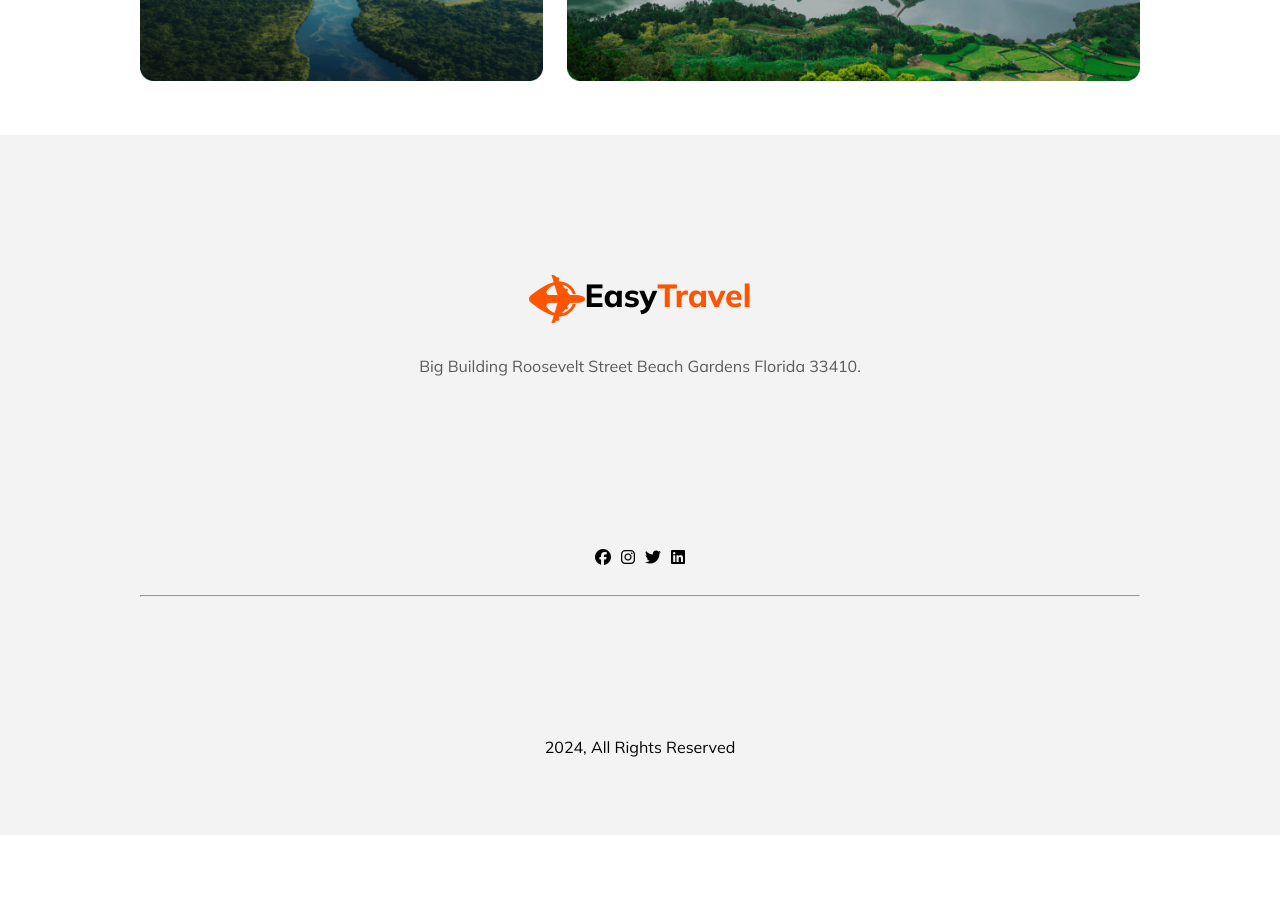
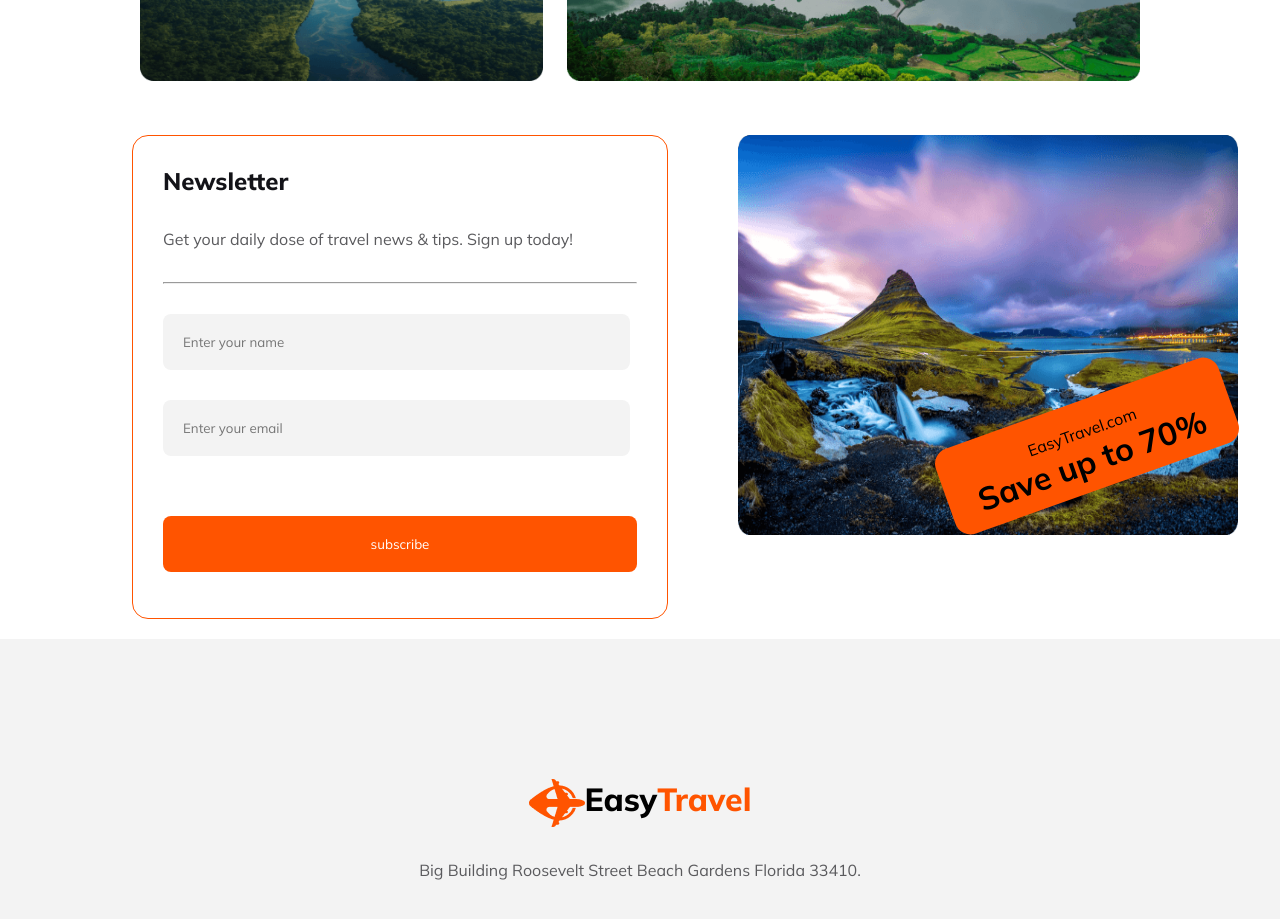
Before and after one commit to tanjir07/second-assignment, a plain HTML site: page index.html in a window 1280 px wide. Shown: the part 3280-4199 px from the top of the page. Before the commit the page ends 4115 px from the top, so only its background shows below. Drawn offline with Linux system fonts and the light colour scheme.

Commit message:
newsleter sec added

```diff
--- a/index.html
+++ b/index.html
@@ -133,6 +133,31 @@
             <div ><img src="/assets/rectangle11.png" style="width: 100%;" alt=""></div>
             <div><img src="/assets/rectangle10.png" style="width: 100%;" alt=""></div>
         </div>
+       </section class="section">
+            <div class="newsteter-main">
+                <div class="newsleter-con ">
+                    <h3>Newsletter</h3>
+                    <p>Get your daily dose of travel news & tips. Sign up today!</p>
+                    <hr>
+                    <input type="text" placeholder="Enter your name">
+                    <input type="text" placeholder="Enter your email">
+                    <button>subscribe</button>
+                </div>
+
+                    <div><img src="/assets/rectangle8.png" alt="">
+                        <div class="cardd">
+                            <p>EasyTravel.com</p>
+                            <h1>Save up to 70%</h1>
+                        </div>
+                    </div>
+
+
+
+            </div>
+        </div>
+
+       <section>
+
        </section>
 
     </main>
--- a/styles/style.css
+++ b/styles/style.css
@@ -265,6 +265,84 @@ border: 1px solid rgba(233, 68, 68, 0.20);
 background: rgba(233, 68, 68, 0.05);
 }
 
+.newsteter-main{
+    display: flex;
+    justify-content:center;
+    gap: 50px;
+    margin-right: 130px;
+
+
+}
+
+.newsleter-con {
+    width: 474px;
+    height: 422px;
+border-radius: 16px;
+border: 1px solid #FF5400;
+padding: 30px;
+margin-bottom: 20px;
+}
+.newsleter-con input{
+    display: block;
+    margin: 30px 0;
+    padding: 20px;
+    width: 90%;
+    border-radius: 8px;
+background: rgba(19, 19, 24, 0.05);
+border: none;
+}
+.newsleter-con h3{
+    color: #131318;
+
+font-family: Mulish;
+font-size: 24px;
+font-style: normal;
+font-weight: 800;
+line-height: normal;
+margin-bottom: 30px;
+}
+.newsleter-con p{
+    color: #5A5A5D;
+
+font-family: Mulish;
+font-size: 16px;
+font-style: normal;
+font-weight: 400;
+line-height: 26px;
+margin-bottom: 30px;
+}
+.newsleter-con button{
+    margin: 30px 0;
+    width: 100%;
+    border-radius: 8px;
+background: #FF5400;
+padding: 20px;
+color: #FFF;
+border: none;
+
+}
+.newsteter-main img{
+
+    width: 500px;
+    height: 400px;
+    margin-left: 20px;
+    position: absolute;
+
+}
+.cardd{
+    position: relative;
+    left: 219px;
+    top: 266px;
+ width: 300px;
+height: 70px;
+border-radius: 16px;
+background: #FF5400;
+text-align: center;
+padding-top: 20px;
+transform: rotate(-19.628deg);
+flex-shrink: 0;
+
+}
 
 
 
@@ -364,4 +442,61 @@ margin-top: 30px;
 .line2{
 flex-direction: column;
 }
+
+.newsteter-main{
+    flex-direction: column;
 }
+
+
+.newsteter-main img{
+
+    width: 500px;
+    height: 400px;
+    margin-left: 20px;
+    position: absolute;
+
+}
+.cardd{
+    position: relative;
+    left: 219px;
+    top: 266px;
+ width: 300px;
+height: 70px;
+border-radius: 16px;
+background: #FF5400;
+text-align: center;
+padding-top: 20px;
+transform: rotate(-19.628deg);
+flex-shrink: 0;
+
+}
+
+
+
+}
+
+
+
+
+
+
+
+
+
+
+
+
+
+
+
+
+
+
+
+
+
+
+
+
+
+}
```
